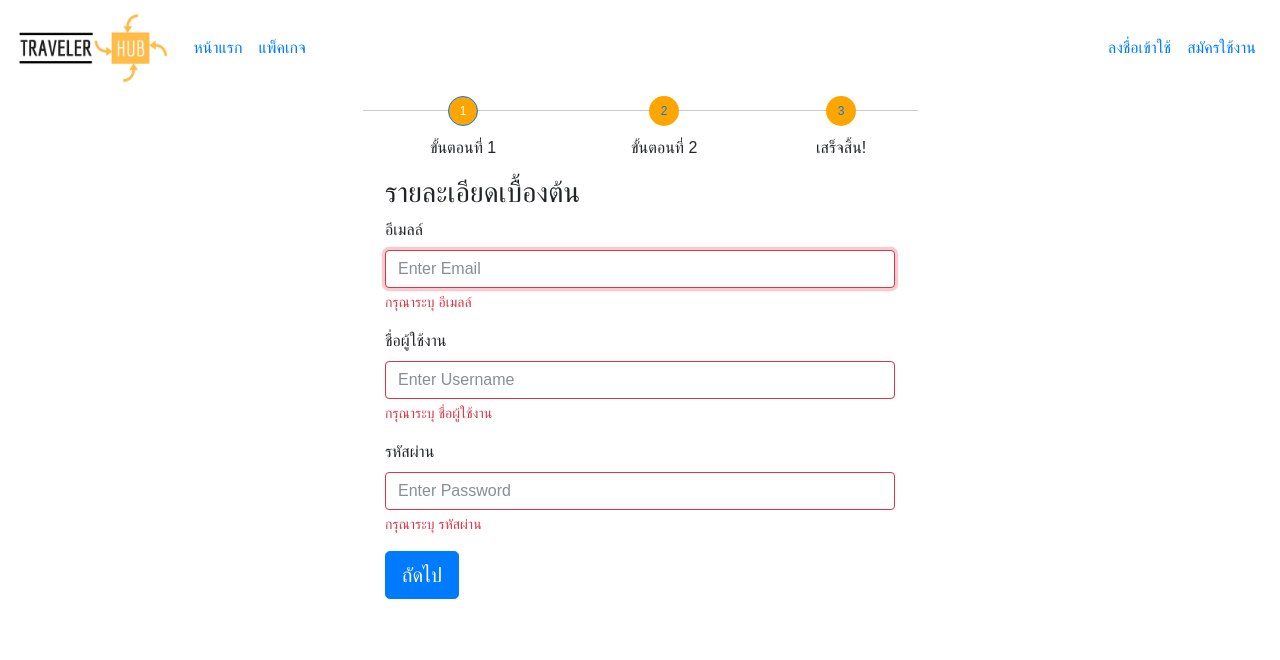
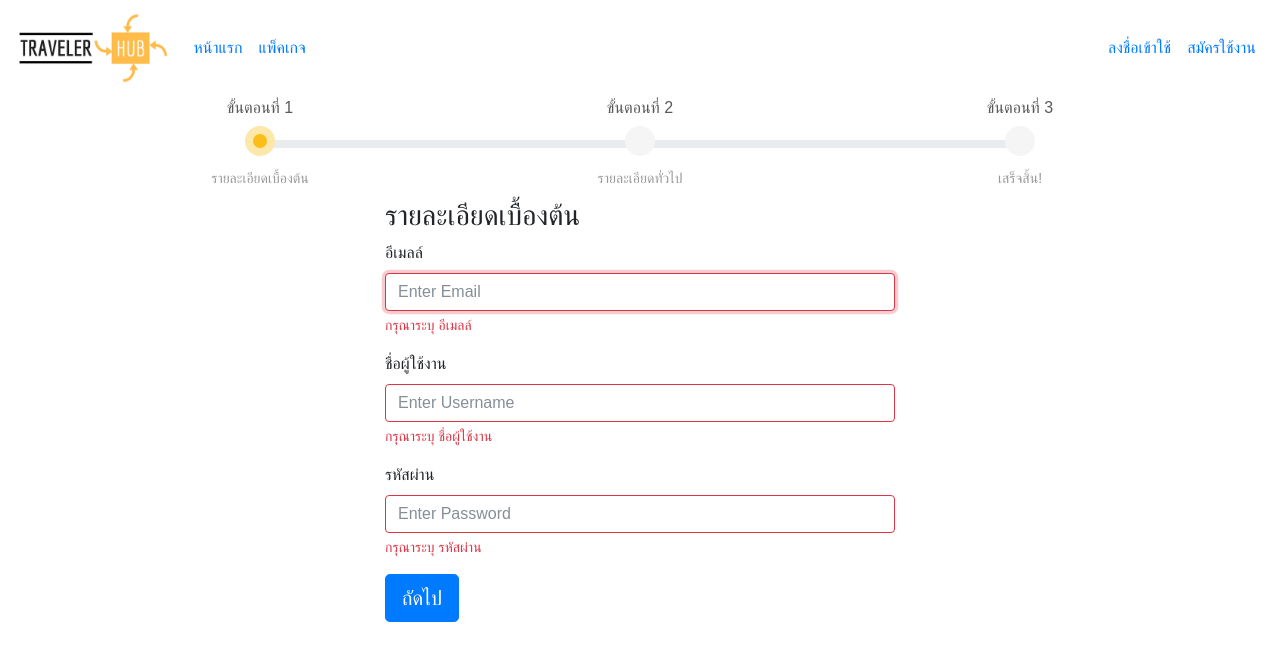
Before and after one commit to hhheart/Traveler-Hub-Frontend, a React app: page /member/register in a window 1280 px wide. Shown: the top 660 px of the page. Built offline with nearby package versions, Linux system fonts and the light colour scheme.

Commit message:
register v

```diff
--- a/src/components/register.js
+++ b/src/components/register.js
@@ -28,11 +28,11 @@ export default class Register extends Component{
       }
     componentDidMount() {
         $(document).ready(function () {
+            var navListItems = $('div.setup-panel div a'),
 
-            var navListItems = $('div.setup-panel div a'),
+
                     allWells = $('.setup-content'),
                     allNextBtn = $('.nextBtn');
-
             allWells.hide();
 
             navListItems.click(function (e) {
@@ -41,8 +41,8 @@ export default class Register extends Component{
                         $item = $(this);
 
                 if (!$item.hasClass('disabled')) {
-                    navListItems.removeClass('btn-primary').addClass('btn-default');
-                    $item.addClass('btn-primary');
+                    // navListItems.removeClass('btn-dark').addClass('btn-light');
+                    //$item.addClass('btn-dark');
                     allWells.hide();
                     $target.show();
                     $target.find('input:eq(0)').focus();
@@ -56,6 +56,20 @@ export default class Register extends Component{
                     curInputs = curStep.find("input[type='text'],input[type='url']"),
                     isValid = true;
 
+                var status = $('div.setup-panel div.active');
+                var nextstatus = status.next();
+
+                if (status.hasClass('active')) {
+                    status.removeClass('active').addClass('complete');
+                }
+
+                if ($('div.setup-panel div').next()!=null){
+
+                    if (nextstatus.hasClass('disabled')) {
+                        nextstatus.removeClass('disabled').addClass('active');
+                    }
+                }
+
                 $(".form-group").removeClass("has-error");
                 for(var i=0; i<curInputs.length; i++){
                     if (!curInputs[i].validity.valid){
@@ -63,12 +77,10 @@ export default class Register extends Component{
                         $(curInputs[i]).closest(".form-group").addClass("has-error");
                     }
                 }
-
                 if (isValid)
                     nextStepWizard.removeAttr('disabled').trigger('click');
             });
-
-            $('div.setup-panel div a.btn-primary').trigger('click');
+            $('div.setup-panel a.first-child').trigger('click');
           });
     }
     onChange(event,id){
@@ -89,22 +101,30 @@ export default class Register extends Component{
     render(){
         return(
             <div className="container">
-                <div className="stepwizard offset-md-3">
-                    <div className="stepwizard-row setup-panel">
-                        <div className="stepwizard-step">
-                            <a href="#step-1" role="button" className="btn btn-primary btn-circle">1</a>
-                            <p>ขั้นตอนที่ 1</p>
-                        </div>
-                        <div className="stepwizard-step">
-                            <a href="#step-2" role="button" className="btn btn-default btn-circle" disabled="disabled">2</a>
-                            <p>ขั้นตอนที่ 2</p>
-                        </div>
-                        <div className="stepwizard-step">
-                            <a href="#step-3" role="button" className="btn btn-default btn-circle" disabled="disabled">3</a>
-                            <p>เสร็จสิ้น!</p>
-                        </div>
+                <div class="row bs-wizard setup-panel">
+
+                    <div class="col-4 bs-wizard-step first-child active">
+                        <div class="text-center bs-wizard-stepnum">ขั้นตอนที่ 1</div>
+                        <div class="progress"><div class="progress-bar"></div></div>
+                        <a href="#step-1" class="first-child bs-wizard-dot"></a>
+                        <div class="bs-wizard-info text-center">รายละเอียดเบื้องต้น</div>
+                    </div>
+
+                    <div class="col-4 bs-wizard-step disabled">
+                        <div class="text-center bs-wizard-stepnum">ขั้นตอนที่ 2</div>
+                        <div class="progress"><div class="progress-bar"></div></div>
+                        <a href="#step-2" class="bs-wizard-dot"></a>
+                        <div class="bs-wizard-info text-center">รายละเอียดทั่วไป</div>
+                    </div>
+
+                    <div class="col-4 bs-wizard-step last-child disabled">
+                        <div class="text-center bs-wizard-stepnum">ขั้นตอนที่ 3</div>
+                        <div class="progress"><div class="progress-bar"></div></div>
+                        <a href="#step-3" class="bs-wizard-dot"></a>
+                        <div class="bs-wizard-info text-center">เสร็จสิ้น!</div>
                     </div>
                 </div>
+
                 <form class="was-validated" onSubmit={this.onSubmit.bind(this)} action="http://supertam.xyz:3000/user" method="post" noValidate>
                     <div className="row setup-content" id="step-1">
                         <div className="col-6 offset-md-3">
--- a/src/static/css/register.css
+++ b/src/static/css/register.css
@@ -20,7 +20,7 @@
     content: " ";
     width: 100%;
     height: 1px;
-    background-color: #ccc;
+    background-color: orange;
     z-index: 0;
 }
 .stepwizard-step {
@@ -38,3 +38,24 @@
     border-radius: 15px;
     background-color: orange;
 }
+
+
+
+.bs-wizard {border-bottom: solid 0px #e0e0e0; padding: 0 0 10px 0;}
+.bs-wizard > .bs-wizard-step {padding: 0; position: relative;}
+.bs-wizard > .bs-wizard-step + .bs-wizard-step {}
+.bs-wizard > .bs-wizard-step .bs-wizard-stepnum {color: #595959; font-size: 16px; margin-bottom: 5px;}
+.bs-wizard > .bs-wizard-step .bs-wizard-info {color: #999; font-size: 14px;}
+.bs-wizard > .bs-wizard-step > .bs-wizard-dot {position: absolute; width: 30px; height: 30px; display: block; background: #fbe8aa; top: 45px; left: 50%; margin-top: -15px; margin-left: -15px; border-radius: 50%;}
+.bs-wizard > .bs-wizard-step > .bs-wizard-dot:after {content: ' '; width: 14px; height: 14px; background: #fbbd19; border-radius: 50px; position: absolute; top: 8px; left: 8px; }
+.bs-wizard > .bs-wizard-step > .progress {position: relative; border-radius: 0px; height: 8px; box-shadow: none; margin: 20px 0;}
+.bs-wizard > .bs-wizard-step > .progress > .progress-bar {width:0px; box-shadow: none; background: #fbe8aa;}
+.bs-wizard > .bs-wizard-step.complete > .progress > .progress-bar {width:100%;}
+.bs-wizard > .bs-wizard-step.active > .progress > .progress-bar {width:50%;}
+.bs-wizard > .bs-wizard-step:first-child.active > .progress > .progress-bar {width:0%;}
+.bs-wizard > .bs-wizard-step:last-child.active > .progress > .progress-bar {width: 100%;}
+.bs-wizard > .bs-wizard-step:first-child  > .progress {left: 50%; width: 50%;}
+.bs-wizard > .bs-wizard-step:last-child  > .progress {width: 50%;}
+.bs-wizard > .bs-wizard-step.disabled > .bs-wizard-dot {background-color: #f5f5f5;}
+.bs-wizard > .bs-wizard-step.disabled > .bs-wizard-dot:after {opacity: 0;}
+.bs-wizard > .bs-wizard-step.disabled a.bs-wizard-dot{ pointer-events: none; }
```
